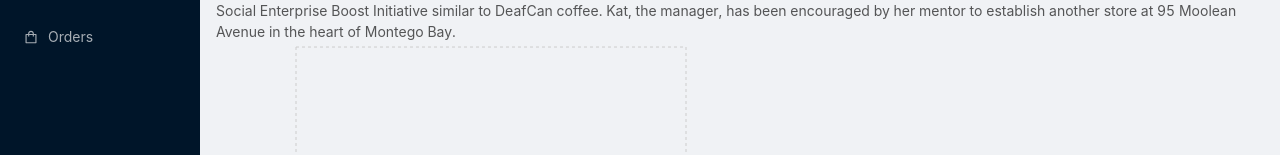
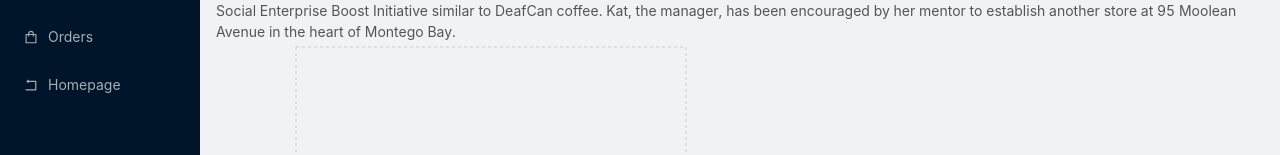
Before and after one commit to jordanliu/cups, a React (Create React App) app in the folder client/: page /portal in a window 1280 px wide. Shown: the part 181-336 px from the top of the page. Built offline with nearby package versions, Linux system fonts and the light colour scheme; no server answers.

Commit message:
portal fixes

```diff
--- a/client/src/components/portalNav/PortalNav.js
+++ b/client/src/components/portalNav/PortalNav.js
@@ -6,11 +6,12 @@ import {
     MenuOutlined,
     UserOutlined,
     ShoppingOutlined,
+    RollbackOutlined,
 } from '@ant-design/icons';
 import './PortalNav.css';
 const { Sider } = Layout;
 
-const PortalNav = withRouter(props => {
+const PortalNav = withRouter((props) => {
     const { location } = props;
     return (
         <Sider>
@@ -40,6 +41,12 @@ const PortalNav = withRouter(props => {
                         Orders
                     </Link>
                 </Menu.Item>
+                <Menu.Item key="/">
+                    <Link to="/">
+                        <RollbackOutlined />
+                        Homepage
+                    </Link>
+                </Menu.Item>
             </Menu>
         </Sider>
     );
--- a/client/src/components/portalOrder/PortalOrder.js
+++ b/client/src/components/portalOrder/PortalOrder.js
@@ -34,17 +34,6 @@ const PortalOrder = () => {
                 return <span>${totalCost}</span>;
             },
         },
-        {
-            title: 'Actions',
-            dataIndex: 'actions',
-            render: (_) => {
-                return (
-                    <span>
-                        <span className="hyperlink">View Details</span>
-                    </span>
-                );
-            },
-        },
     ];
 
     return (
```
